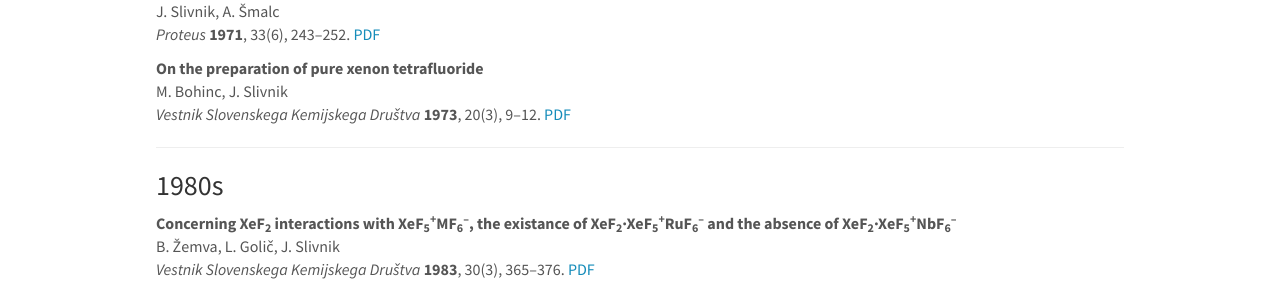
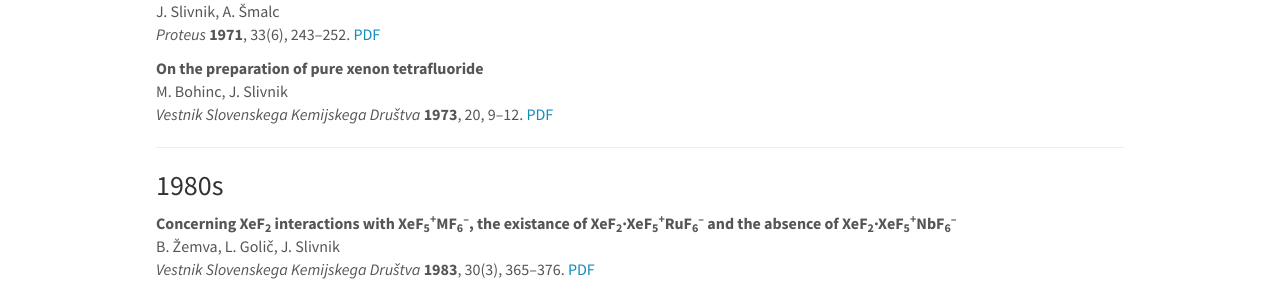
Before and after one commit to eccl-jsi/eccl-jsi.github.io, a Jekyll site: the page built from _pages/ngrxiv.md, in a window 1280 px wide and 900 px high, scrolled down 416 px. Shown: the part 156-451 px from the top of the window. Built offline with Jekyll 4.4.1, drawn with Linux system fonts in a browser that asks for light colours; nearby versions of some CDN libraries.

Commit message:
Update ngrxiv.md

```diff
--- a/_pages/ngrxiv.md
+++ b/_pages/ngrxiv.md
@@ -35,7 +35,7 @@ This small archive is our ongoing effort to provide the access to some of these
 
 **On the preparation of pure xenon tetrafluoride**
 <br>M. Bohinc, J. Slivnik
-<br>*Vestnik Slovenskega Kemijskega Društva* **1973**, 20(3), 9–12. [PDF]({{ site.baseurl }}/ngarxiv/1973_VSKD.pdf)
+<br>*Vestnik Slovenskega Kemijskega Društva* **1973**, 20, 9–12. [PDF]({{ site.baseurl }}/ngarxiv/1973_VSKD.pdf)
 
 <hr>
 
```
